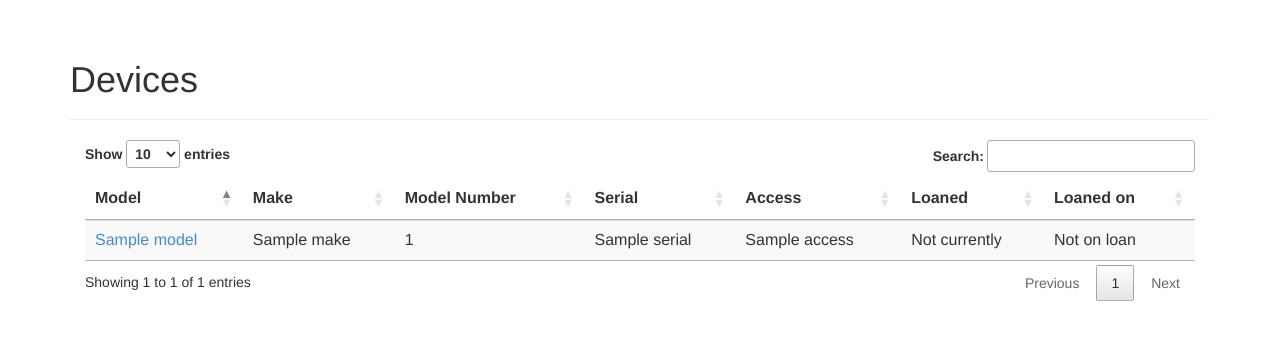
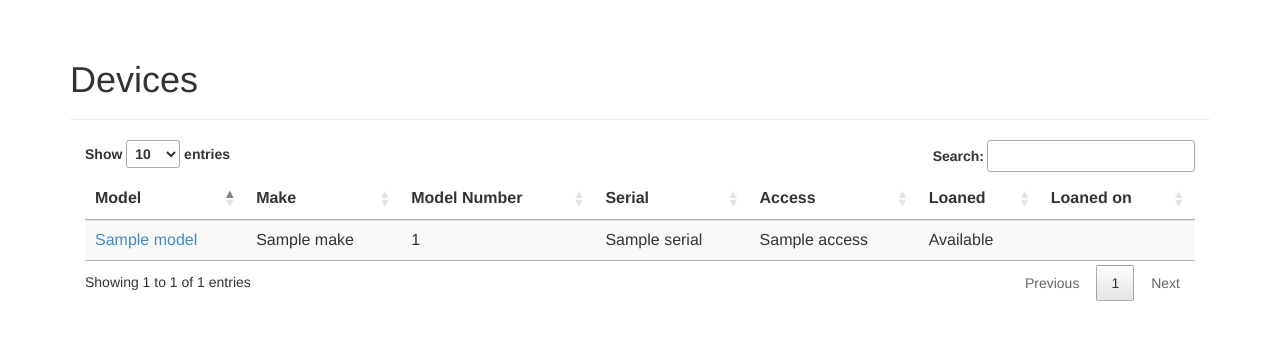
Before and after one commit to jhanes-meraki/inv, a Django app: template meraki_inv/templates/meraki_inv/device_list.html in a window 1280 px wide. Shown: the part 52-392 px from the top of the page. Run offline with Django 3.2, Linux system fonts and the light colour scheme; the template is opened without the code that fills it: most values are stand-ins (such as "Sample title", 1, 10 or a date in 2020); some libraries are stand-ins or nearby versions.

Commit message:
Changed 'Not currently' to 'Available' on device list and device detail.

```diff
--- a/meraki_inv/templates/meraki_inv/device_detail.html
+++ b/meraki_inv/templates/meraki_inv/device_detail.html
@@ -41,7 +41,7 @@
             {% if device.loaned.returned == None %}
             Loaned to {{ device.loaned.mooch }} by {{ device.loaned.loaner.get_full_name }} on: {{ device.loaned.loaned.date }}
             {% else %}
-            Not currently on loan
+            Available
             {% endif %}
           </div>
         </div>
--- a/meraki_inv/templates/meraki_inv/device_list.html
+++ b/meraki_inv/templates/meraki_inv/device_list.html
@@ -45,12 +45,10 @@
           <td>{% if device.loaned.returned == None %}
             {{ device.loaned.mooch }}
           {% else %}
-            Not currently
+            Available
           {% endif %}</td>
           <td>{% if device.loaned.returned == None %}
             {{ device.loaned.loaned }}
-          {% else %}
-            Not on loan
           {% endif %}</td>
         </tr>
       {% endfor %}
```
